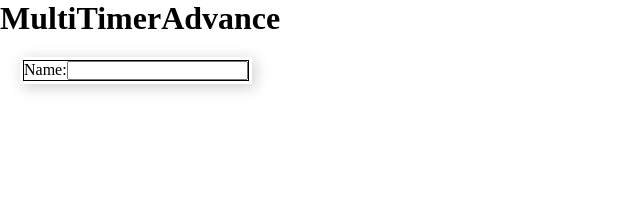
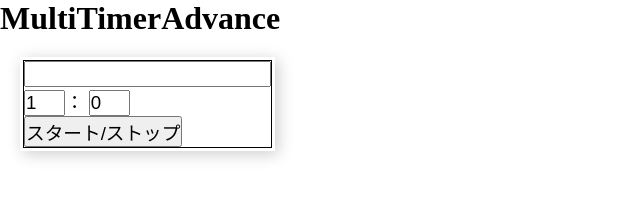
Before and after one commit to kanaru0928/MultiTimerAdvance, a plain HTML site: page index.html in a window 1280 px wide. Shown: the whole page, without its empty margins (0-640 px from the left). Drawn offline with nearby package versions, Linux system fonts and the light colour scheme.

Commit message:
Create template

```diff
--- a/css/style.scss
+++ b/css/style.scss
@@ -1,9 +1,15 @@
 * {
     margin: 0;
     padding: 0;
+    font-size: 14pt;
 }
 
 html {
+    header {
+        h1 {
+            font-size: 24pt;
+        }
+    }
     section {
         margin: 10px;
         padding: 10px;
@@ -13,6 +19,9 @@ html {
             .timer {
                 margin: 3px;
                 border: solid black thin;
+                .num {
+                    width: 2em;
+                }
             }
         }
     }
--- a/index.html
+++ b/index.html
@@ -4,6 +4,7 @@
 <head>
     <meta charset="utf-8">
     <link rel="stylesheet" href="css/style.css">
+    <script src="https://code.jquery.com/jquery-3.6.0.min.js"></script>
     <script type="text/javascript" src="js/script.js"></script>
     <title>MultiTimerAdvance</title>
 </head>
@@ -12,11 +13,17 @@
     <header>
         <h1>MultiTimerAdvance</h1>
     </header>
+    <template id="timer_tmp">
+        <div class="timer">
+            <input type="text"><br>
+            <input type="text" class="num min" value="1">：
+            <input type="text" class="num sec" value="0"><br>
+            <p class="display" id="display"></p>
+            <button>スタート/ストップ</button>
+        </div>
+    </template>
     <section>
-        <div class="flow">
-            <div class="timer">
-                Name:<input type="text">
-            </div>
+        <div class="flow" id="flow">
         </div>
     </section>
 </body>
--- a/js/script.js
+++ b/js/script.js
@@ -0,0 +1,5 @@
+$(function() {
+    var template = document.getElementById("timer_tmp");
+    var clone = template.content.cloneNode(true);
+    $("#flow").append(clone);
+});
```
Also changed, not shown: css/style.css, 1 other file.
